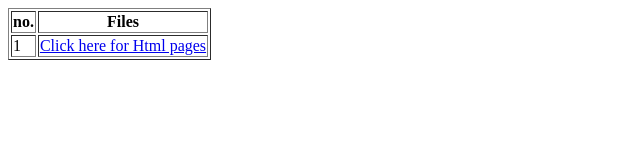
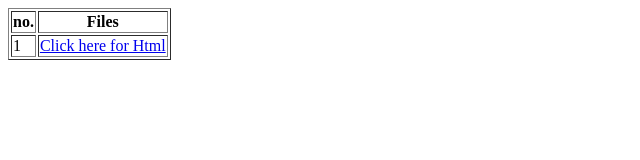
Before and after one commit to manishaghuge/fullstack.github.io, a plain HTML site: page index.html in a window 1280 px wide. Shown: the whole page, without its empty margins (0-640 px from the left). Drawn offline with Linux system fonts and the light colour scheme.

Commit message:
file changes

```diff
--- a/index.html
+++ b/index.html
@@ -18,9 +18,7 @@
       <tr>
         <td>1</td>
         <td>
-          <a href="html/index.html" target="_blank">
-            Click here for Html pages</a
-          >
+          <a href="html/index.html" target="_blank"> Click here for Html</a>
         </td>
       </tr>
     </table>
```
